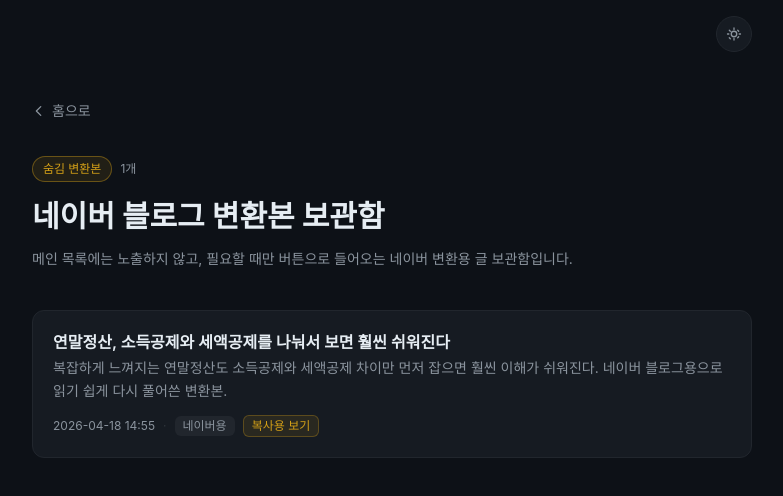
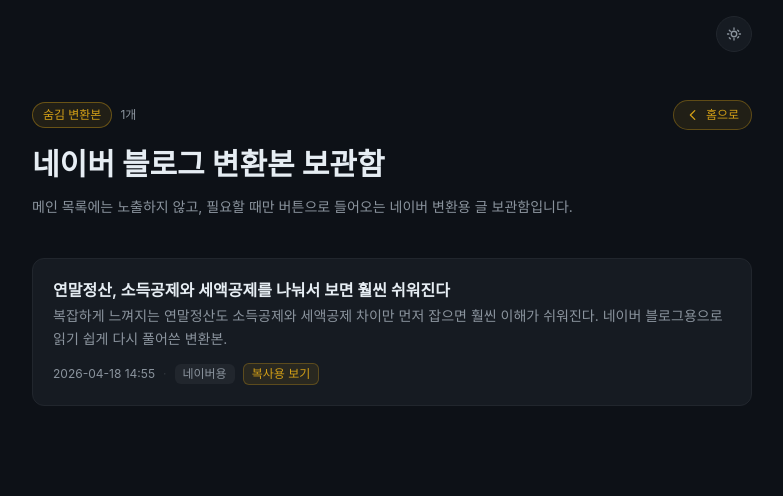
Before and after one commit to soul7s/blog, a Next.js app: page /blog in a window 1280 px wide. Shown: the top 496 px of the page, without its empty margins (248-1031 px from the left). Built offline with nearby package versions, Linux system fonts and the light colour scheme; a web font is replaced by a local one.

Commit message:
Make home button visible in hidden blog archive

```diff
--- a/app/blog/page.tsx
+++ b/app/blog/page.tsx
@@ -8,10 +8,17 @@
 
   return (
     <main className="py-12">
-      <div className="mb-8">
+      <header className="mb-10">
+        <div className="mb-4 flex items-center justify-between gap-3">
+          <div className="flex items-center gap-2">
+            <span className="rounded-full border border-[var(--gold)]/40 bg-[var(--gold)]/10 px-2.5 py-1 text-xs font-medium text-[var(--gold)]">
+              숨김 변환본
+            </span>
+            <span className="text-xs text-[var(--muted-text)]">{articles.length}개</span>
+          </div>
           <Link
             href="/"
-          className="inline-flex items-center gap-1.5 text-sm text-[var(--muted-text)] transition-colors hover:text-[var(--gold)]"
+            className="inline-flex items-center gap-1.5 rounded-full border border-[var(--gold)]/35 bg-[var(--gold)]/10 px-3 py-1.5 text-xs font-medium text-[var(--gold)] transition-colors hover:bg-[var(--gold)] hover:text-[var(--bg)]"
           >
             <svg width="14" height="14" viewBox="0 0 16 16" fill="none">
               <path
@@ -24,14 +31,6 @@
             </svg>
             홈으로
           </Link>
-      </div>
-
-      <header className="mb-10">
-        <div className="mb-4 flex items-center gap-2">
-          <span className="rounded-full border border-[var(--gold)]/40 bg-[var(--gold)]/10 px-2.5 py-1 text-xs font-medium text-[var(--gold)]">
-            숨김 변환본
-          </span>
-          <span className="text-xs text-[var(--muted-text)]">{articles.length}개</span>
         </div>
         <h1 className="mb-3 text-2xl font-bold leading-tight text-[var(--text)] sm:text-3xl">
           네이버 블로그 변환본 보관함
```
Lines whose indentation alone changed are shown as unchanged.
